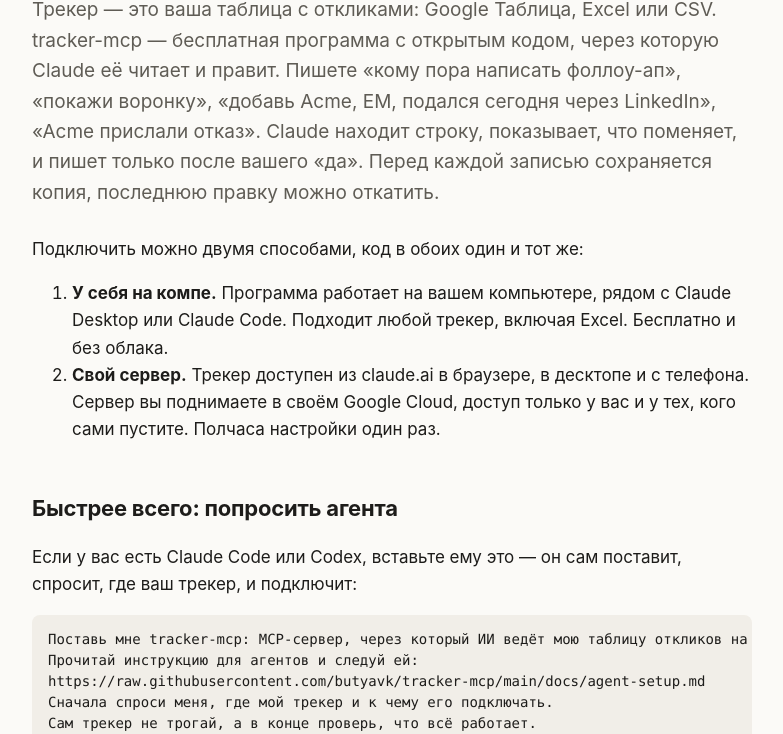
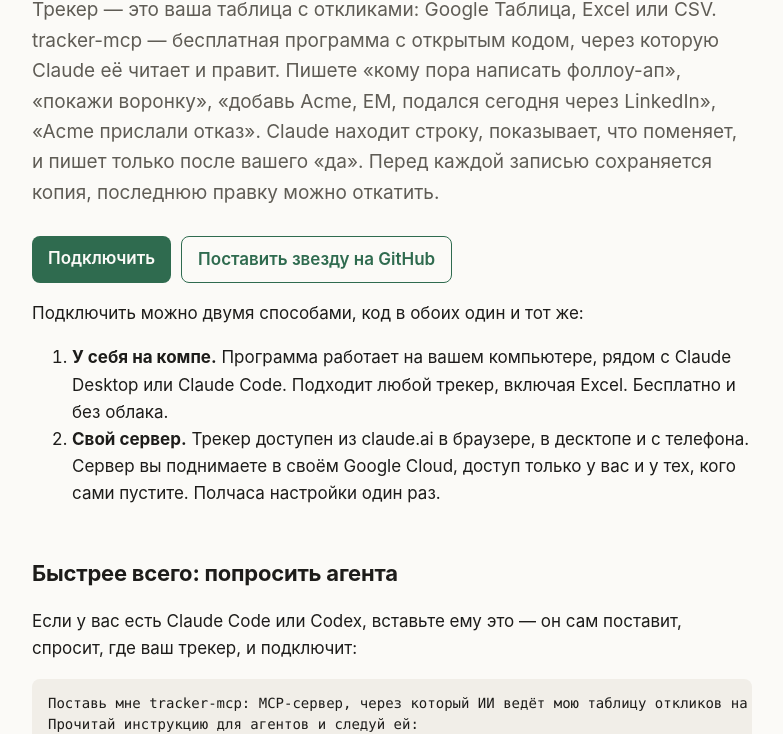
Before and after one commit to butyavk/tracker-mcp, a browser extension: page docs/ru.html in a window 1280 px wide. Shown: the part 219-953 px from the top of the page, without its empty margins (248-1031 px from the left). Drawn offline with Linux system fonts and the light colour scheme.

Commit message:
README: Quick start first, the why table folded; agent setup read from the release tag; site: Get started and Star buttons; Homepage points to the site
The release workflow now moves the agent-setup link to each new tag.

```diff
--- a/docs/ru.html
+++ b/docs/ru.html
@@ -32,6 +32,8 @@
   подался сегодня через LinkedIn», «Acme прислали отказ». Claude находит строку, показывает,
   что поменяет, и пишет только после вашего «да». Перед каждой записью сохраняется копия,
   последнюю правку можно откатить.</p>
+  <p class="cta"><a class="btn" href="#agent">Подключить</a>
+  <a class="btn secondary" href="https://github.com/butyavk/tracker-mcp">Поставить звезду на GitHub</a></p>
 </header>
 <main>
   <p>Подключить можно двумя способами, код в обоих один и тот же:</p>
@@ -43,12 +45,12 @@
       сами пустите. Полчаса настройки один раз.</li>
   </ol>
 
-  <h2>Быстрее всего: попросить агента</h2>
+  <h2 id="agent">Быстрее всего: попросить агента</h2>
   <p>Если у вас есть Claude Code или Codex, вставьте ему это — он сам поставит, спросит,
   где ваш трекер, и подключит:</p>
   <pre><code>Поставь мне tracker-mcp: MCP-сервер, через который ИИ ведёт мою таблицу откликов на вакансии.
 Прочитай инструкцию для агентов и следуй ей:
-https://raw.githubusercontent.com/butyavk/tracker-mcp/main/docs/agent-setup.md
+https://raw.githubusercontent.com/butyavk/tracker-mcp/v0.6.0/docs/agent-setup.md
 Сначала спроси меня, где мой трекер и к чему его подключать.
 Сам трекер не трогай, а в конце проверь, что всё работает.</code></pre>
   <p>Ниже то же самое руками.</p>
--- a/docs/style.css
+++ b/docs/style.css
@@ -68,3 +68,10 @@ footer a { color: var(--muted); }
   .wide { display: block; overflow-x: auto; }
   .grid { grid-template-columns: 1fr; }
 }
+
+.cta { display: flex; flex-wrap: wrap; gap: 10px; margin: 20px 0 8px; }
+.btn { display: inline-block; padding: 9px 16px; border-radius: 8px; background: var(--accent);
+  color: var(--bg); font-weight: 600; text-decoration: none; }
+.btn.secondary { background: transparent; color: var(--accent); border: 1px solid var(--accent); }
+.btn:hover { opacity: 0.9; }
+@media (max-width: 480px) { nav { gap: 12px; font-size: 14px; } }
```
Also changed, not shown: docs/index.html (+4 -2 lines), 3 other files.
